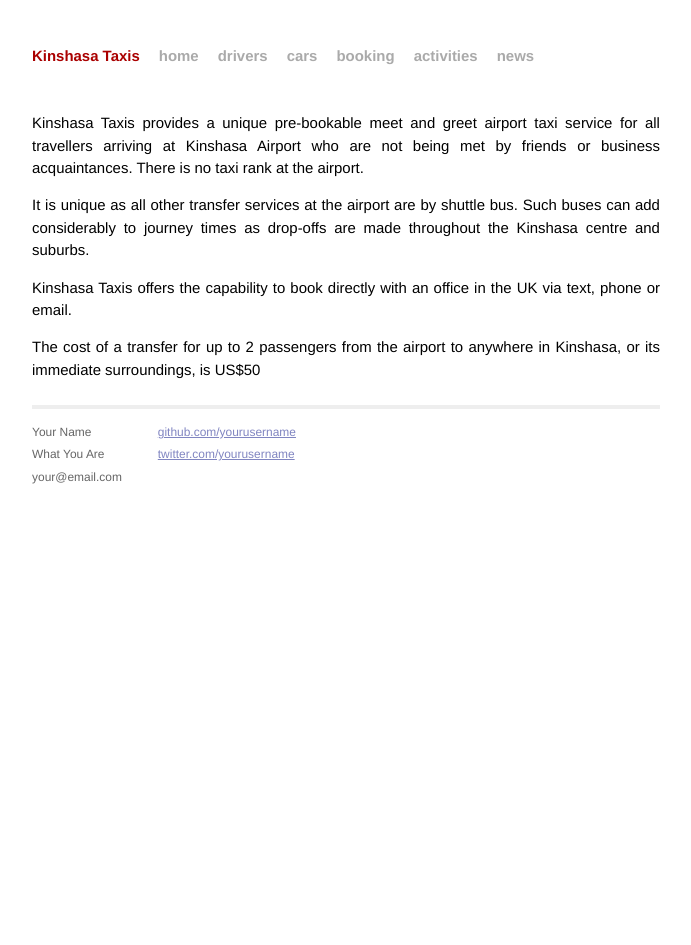
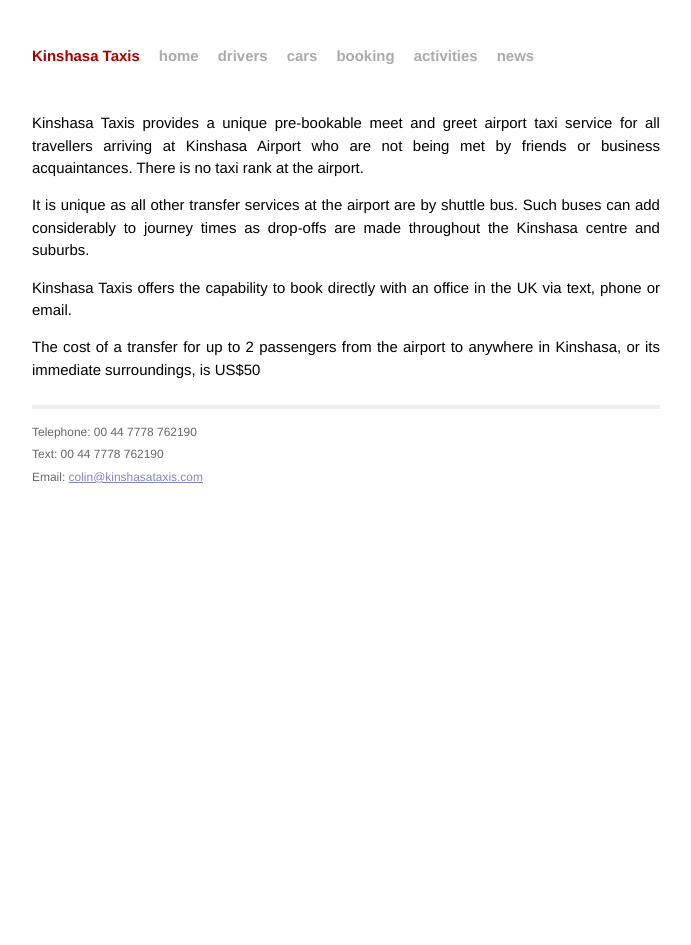
Before and after one commit to rjw1/kinshasataxis, a Jekyll site: the page built from index.md, in a window 1280 px wide. Shown: the whole page, without its empty margins (294-985 px from the left). Built offline with Jekyll 4.4.1, drawn with Linux system fonts in a browser that asks for light colours; Markdown is read by kramdown in place of the engine named in the settings.

Commit message:
Add contact details in the footer.

```diff
--- a/_layouts/default.html
+++ b/_layouts/default.html
@@ -32,15 +32,9 @@
             <div class="footer">
               <div class="contact">
                 <p>
-                  Your Name<br />
-                  What You Are<br />
-                  your@email.com
-                </p>
-              </div>
-              <div class="contact">
-                <p>
-                  <a href="http://github.com/yourusername/">github.com/yourusername</a><br />
-                  <a href="http://twitter.com/yourusername/">twitter.com/yourusername</a><br />
+                Telephone: 00 44 7778 762190<br />
+                Text: 00 44 7778 762190<br />
+                Email: <a href="mailto:colin@kinshasataxis.com">colin@kinshasataxis.com</a><br />
                 </p>
               </div>
             </div>
```
